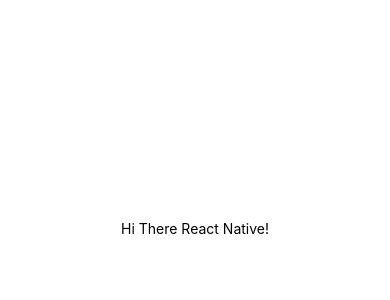
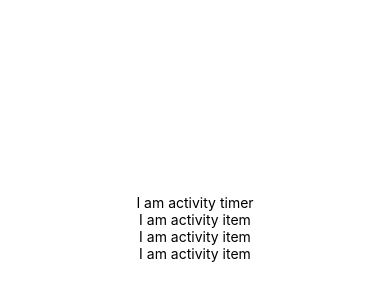
Before and after one commit to Jerga99/7-days-of-code-react-native, a React Native app: screen / in a window 390 px wide. Shown: the part 194-494 px from the top of the page. Built offline with nearby package versions, Linux system fonts and the light colour scheme.

Commit message:
Activity item and timer

```diff
--- a/App.js
+++ b/App.js
@@ -4,11 +4,16 @@
 
 import { StatusBar } from 'expo-status-bar';
 import { StyleSheet, Text, View } from 'react-native';
+import { ActivityTimer } from './src/components/activity/Timer';
+import { ActivityItem } from './src/components/activity/Item';
 
 export default function App() {
   return (
     <View style={styles.container}>
-      <Text>Hi There React Native!</Text>
+      <ActivityTimer></ActivityTimer>
+      <ActivityItem></ActivityItem>
+      <ActivityItem></ActivityItem>
+      <ActivityItem></ActivityItem>
       <StatusBar style="auto" />
     </View>
   );
--- /dev/null
+++ b/src/components/activity/Item.js
@@ -0,0 +1,15 @@
+
+
+
+import { Text, View } from "react-native"
+
+
+export const ActivityItem = () => {
+  return (
+    <View>
+      <Text>
+        I am activity item
+      </Text>
+    </View>
+  )
+}
--- /dev/null
+++ b/src/components/activity/Timer.js
@@ -0,0 +1,13 @@
+import { Text, View } from "react-native"
+
+
+
+export const ActivityTimer = () => {
+  return (
+    <View>
+      <Text>
+        I am activity timer
+      </Text>
+    </View>
+  )
+}
```
